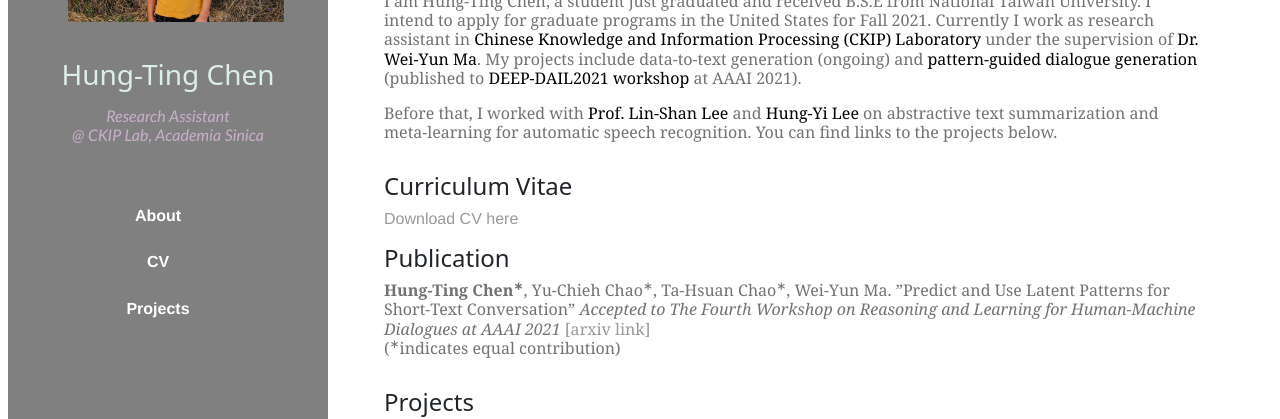
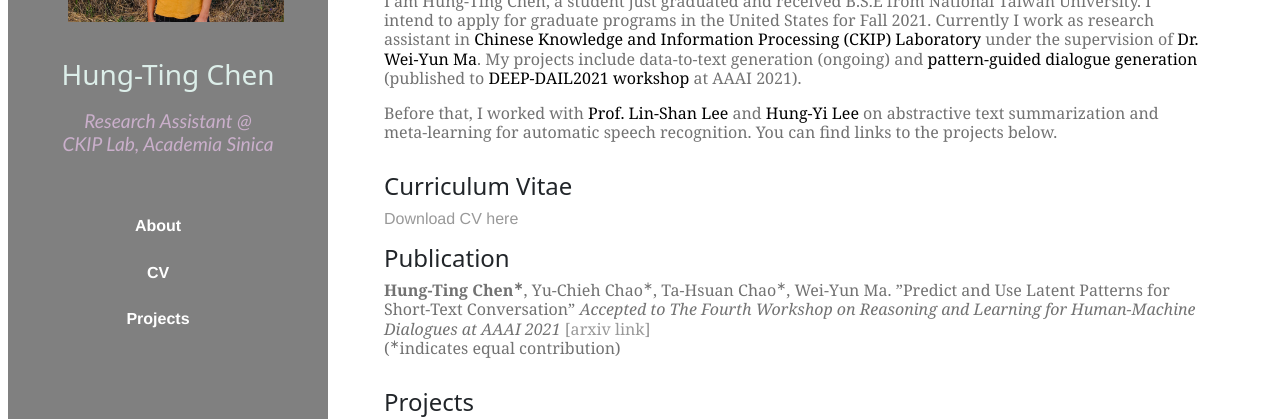
Before and after one commit to timchen0618/timchen0618.github.io, a Jekyll site: the page index.html, which Jekyll copies as it is, in a window 1280 px wide. Shown: the part 188-607 px from the top of the page. Built offline with Jekyll 4.4.1, drawn with Linux system fonts in a browser that asks for light colours; nearby versions of some CDN libraries.

Commit message:
modify layout

```diff
--- a/index.html
+++ b/index.html
@@ -24,7 +24,7 @@
                     <header>
                         <span class="image avatar"><img class="tim" src="images/tim2.jpg" alt="not displaying" /></span>
                         <h1 id="logo"><a href="#">Hung-Ting Chen</a></h1>
-                        <p> Research Assistant </br> @ CKIP Lab, Academia Sinica</p>
+                        <p style="font-size: 1.2em"> Research Assistant @</br> CKIP Lab, Academia Sinica</p>
                     </header>
                     <nav id="nav">
                         <ul>
```
